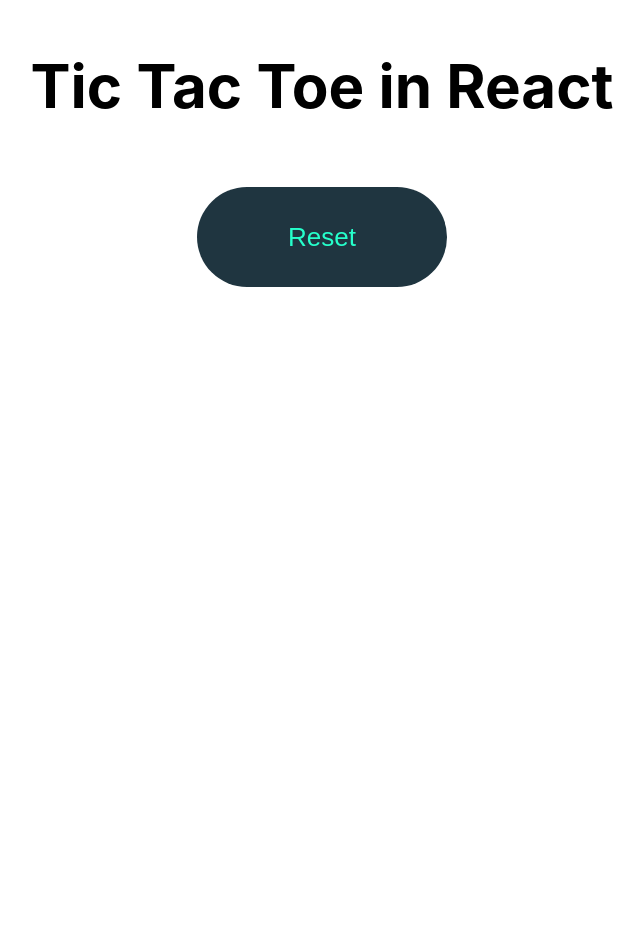
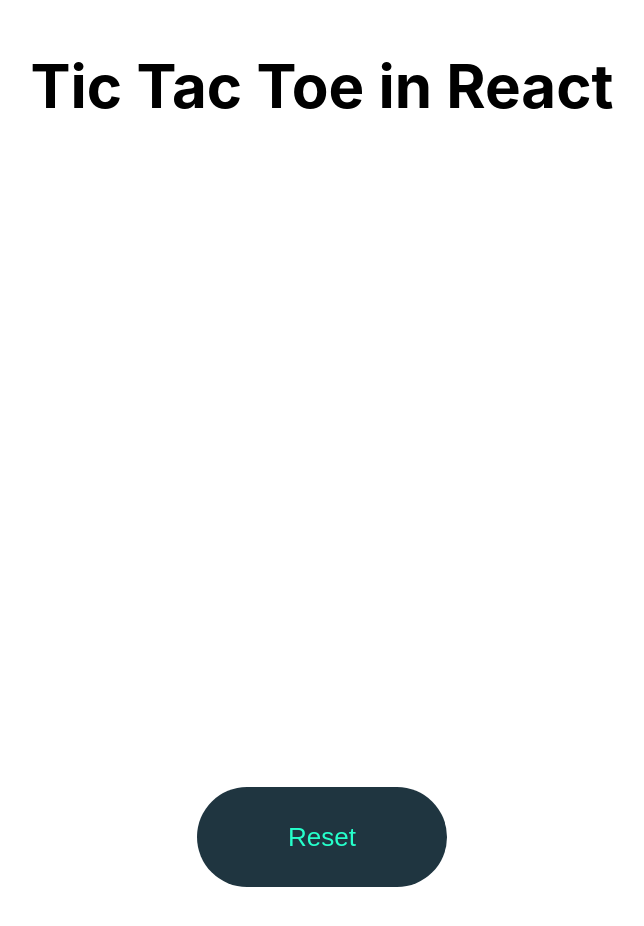
Before and after one commit to ankitpandey71/tic-tac-toe, a React (Create React App) app: page / in a window 1280 px wide. Shown: the top 926 px of the page, without its empty margins (318-962 px from the left). Before the commit the page ends 800 px from the top, so only its background shows below. Built offline with nearby package versions, Linux system fonts and the light colour scheme.

Commit message:
[ADD] boxes

```diff
--- a/src/components/ticTacToe/TicTacToe.css
+++ b/src/components/ticTacToe/TicTacToe.css
@@ -24,3 +24,10 @@
     margin-top: 25px;
     margin-bottom: 50px;
 }
+
+.board{
+    height: 600px;
+    width: 564px;
+    display: flex;
+    margin: auto;
+}
--- a/src/components/ticTacToe/TicTacToe.jsx
+++ b/src/components/ticTacToe/TicTacToe.jsx
@@ -7,7 +7,23 @@
   return (
     <div className="container">
       <h1 className="title">Tic Tac Toe in React</h1>
-      <div className="board"></div>
+      <div className="board">
+        <div className="row1">
+          <div className="boxes"></div>
+          <div className="boxes"></div>
+          <div className="boxes"></div>
+        </div>
+        <div className="row1">
+          <div className="boxes"></div>
+          <div className="boxes"></div>
+          <div className="boxes"></div>
+        </div>
+        <div className="row1">
+          <div className="boxes"></div>
+          <div className="boxes"></div>
+          <div className="boxes"></div>
+        </div>
+      </div>
       <button className="reset"> Reset</button>
     </div>
   );
```
